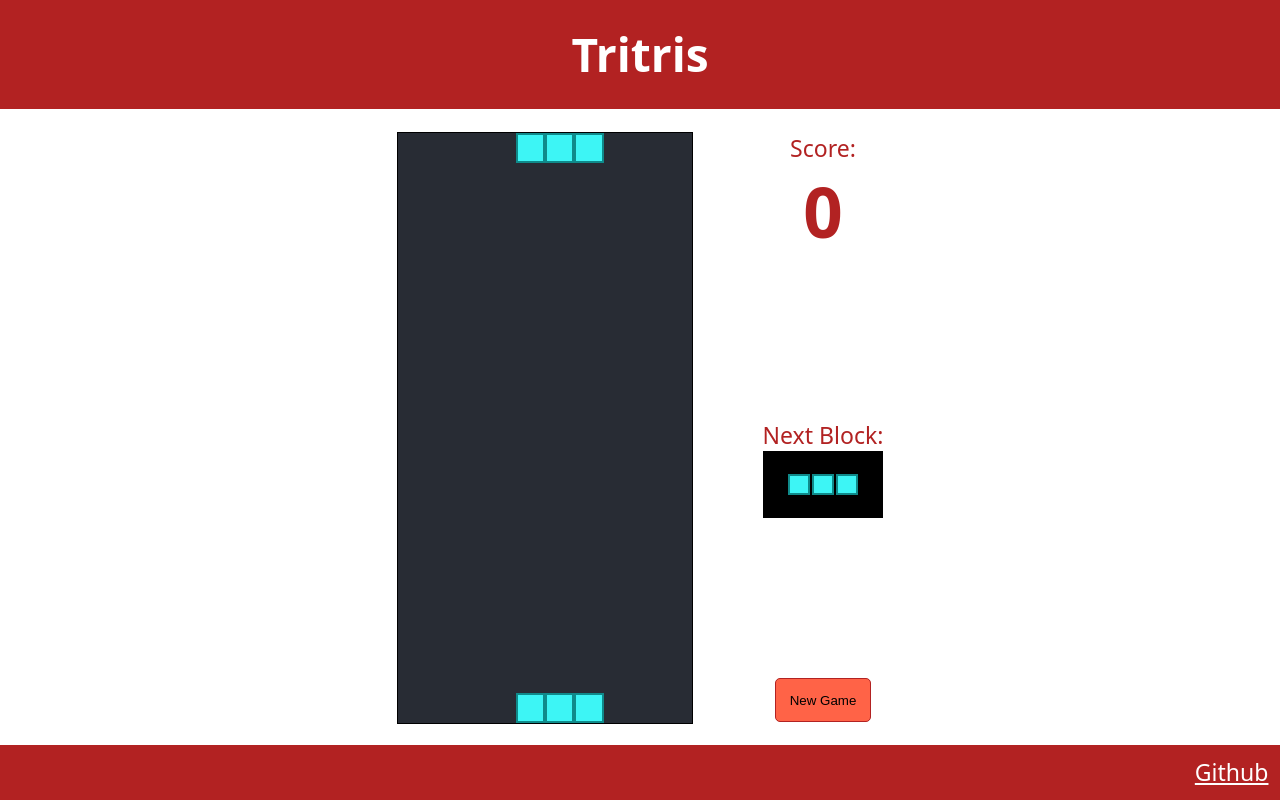
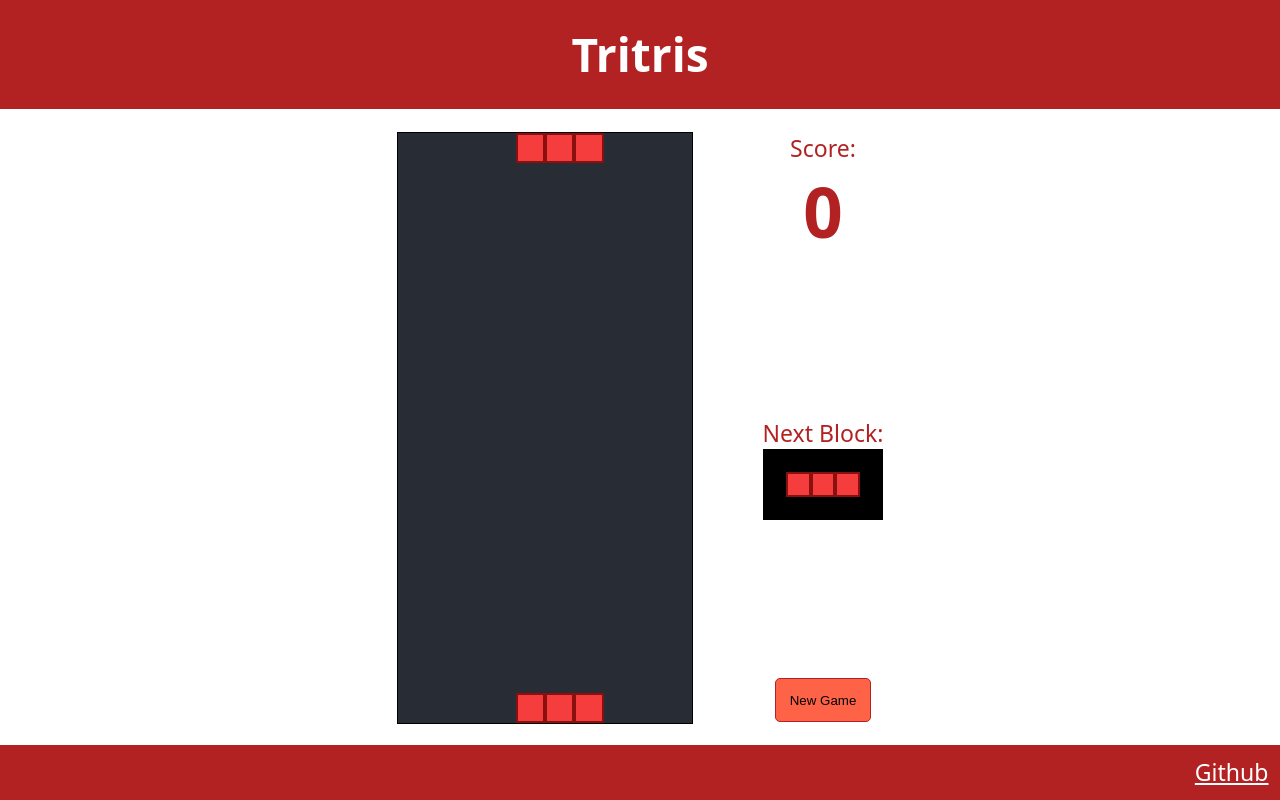
Before and after one commit to cthulahoops/monotris, a React (Vite) app: page / in a window 1280 px wide. Built offline with nearby package versions, Linux system fonts and the light colour scheme.

Commit message:
Fix block colours to depend on number of block types.

```diff
--- a/src/App.css
+++ b/src/App.css
@@ -78,9 +78,8 @@ h1 {
 }
 
 .filled {
-  --hue: calc(180deg * var(--block-type));
-  background-color: hsl(var(--hue), 90%, 60%);
-  box-shadow: 0px 0px 0px 2px hsl(var(--hue), 80%, 30%) inset;
+  background-color: hsl(var(--block-hue), 90%, 60%);
+  box-shadow: 0px 0px 0px 2px hsl(var(--block-hue), 80%, 30%) inset;
 }
 
 .preview {
--- a/src/App.tsx
+++ b/src/App.tsx
@@ -4,7 +4,7 @@ import "./App.css";
 import { useGameClock, useEventListener } from "./hooks";
 
 interface CustomCSS extends CSSProperties {
-  "--block-type": number;
+  "--block-hue": number;
 }
 
 const TICK_INTERVAL_MS = 300;
@@ -300,7 +300,7 @@ function Preview({ piece }: { piece: Piece }) {
         return (
           <Block
             key={index}
-            position={{ x: block.x + 2, y: block.y + 2 }}
+            position={{ x: block.x + 1, y: block.y + 1 }}
             block_type={piece.block_type}
           />
         );
@@ -352,7 +352,7 @@ function Block({ position, block_type }: BlockProps) {
         {
           gridColumn: position.x + 1,
           gridRow: position.y + 1,
-          "--block-type": block_type,
+          "--block-hue": ((block_type - 1) / PIECES[NTRIS].length) * 360,
         } as CustomCSS
       }
       className="filled"
```
